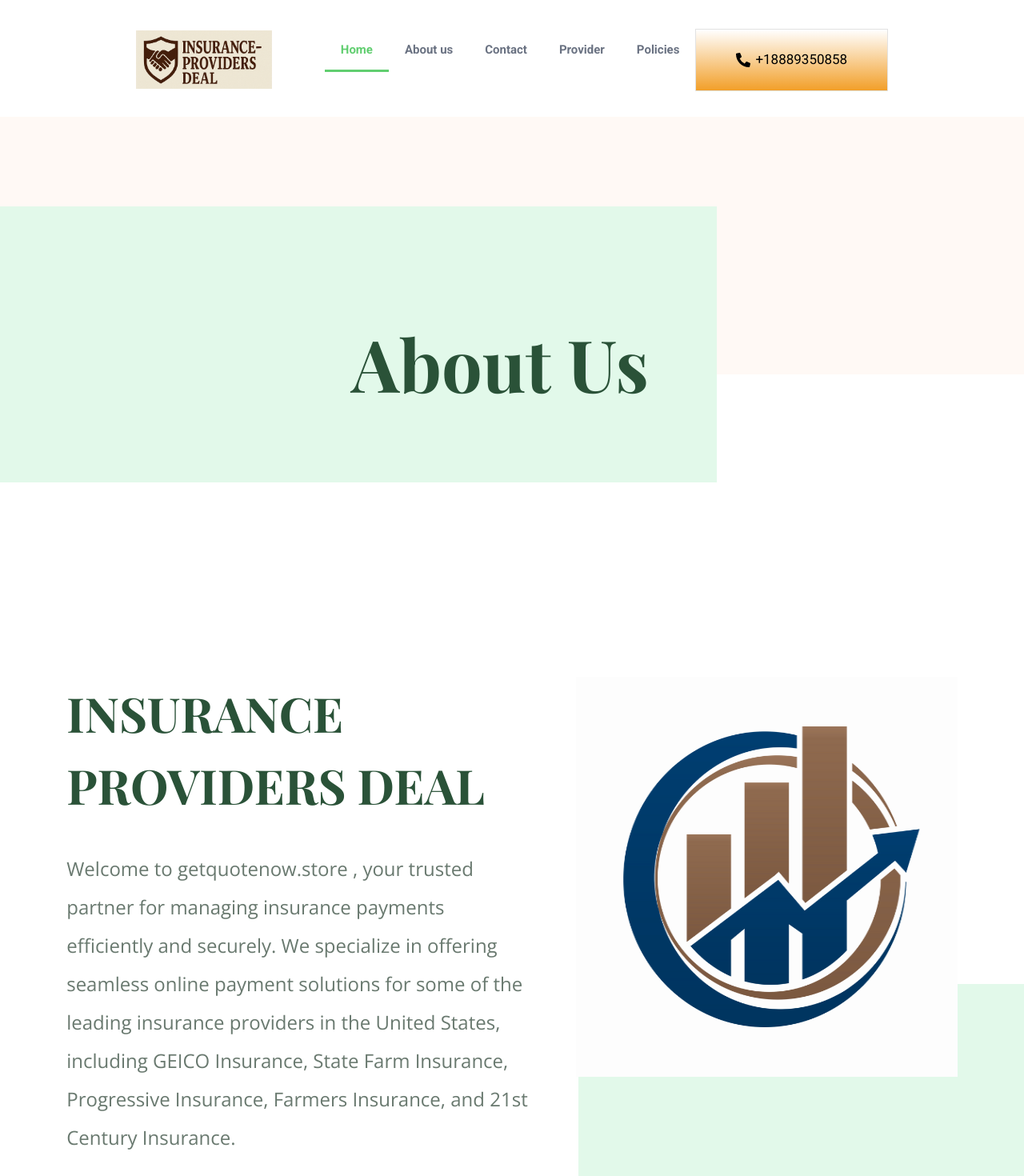
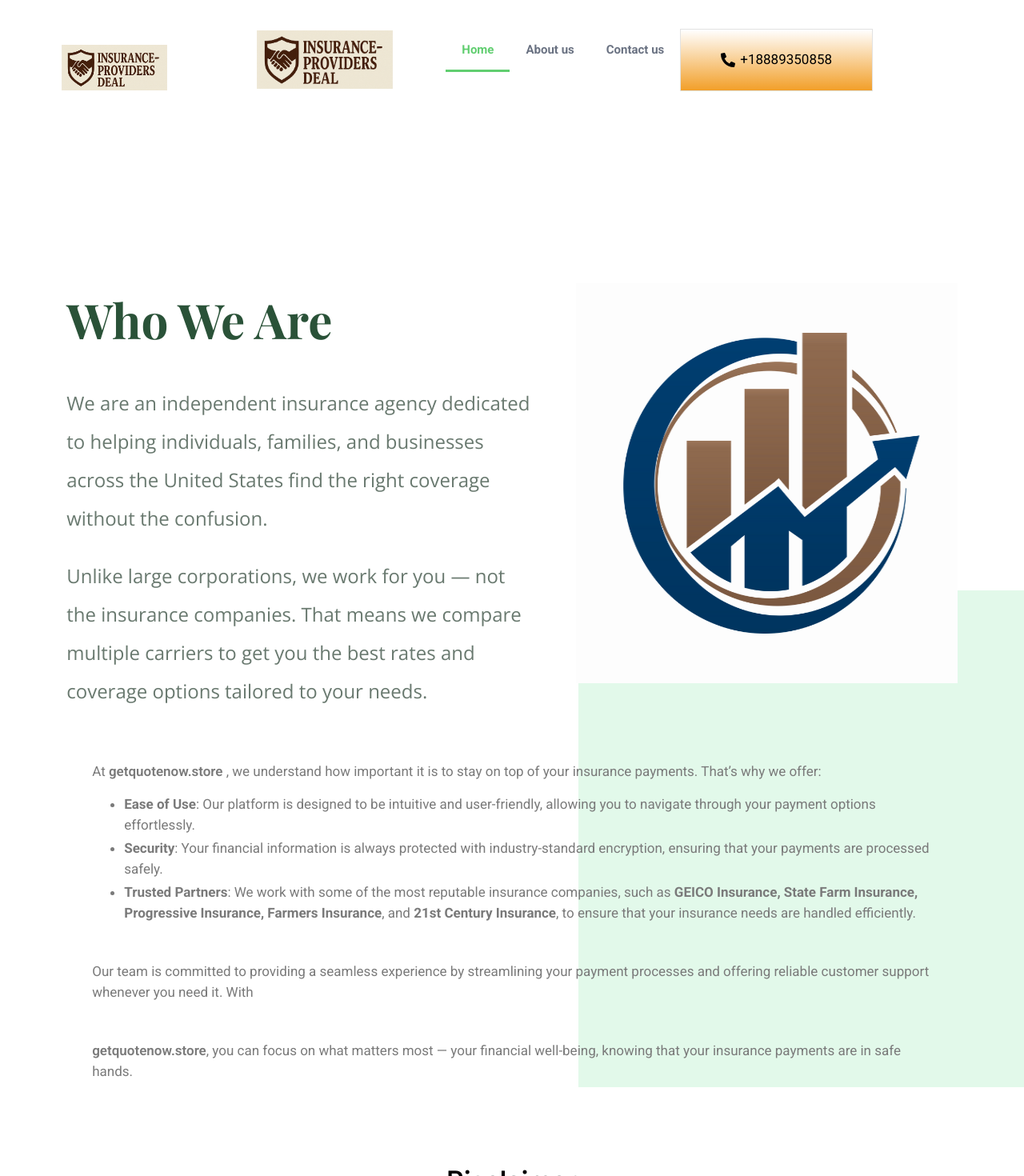
Before and after one commit to ZaidAhmed786/Insurance-Bill-Pay-2, a React (Vite) app: page /about-me in a window 1280 px wide. Shown: the top 1470 px of the page at 80% size. Built offline with nearby package versions, Linux system fonts and the light colour scheme; a web font is replaced by a local one.

Commit message:
update done

```diff
--- a/src/components/Header.jsx
+++ b/src/components/Header.jsx
@@ -14,12 +14,12 @@
 
   return (
     <div className="flex lg:flex-row flex-col lg:w-[88%] w-[98%] mx-auto mt-[4px] md:mt-[17px] mb-[22px] lg:mt-[36px]">
-      <div className="hidden flex items-center mx-auto mt-5 w-[40%]">
+      <div className=" flex items-center mx-auto mt-5 w-[150px]">
         <img src={Logo} alt="Logo" />
       </div>
       <div className="flex items-center justify-center w-[100%] mx-auto lg:mt-0 mt-8 sm:mt-10">
-        <div className="flex md:flex hidden lg:flex-row flex-col lg:w-auto w-[45%] lg:items-start items-center">
-          <div className="w-[100%] lg:w-[170px] lg:mb-0 mb-2 lg:h-[70px] flex lg:justify-start justify-center items-center lg:mr-[66px] md:flex hidden">
+        <div className="flex md:flex  lg:flex-row flex-col lg:w-auto w-[45%] lg:items-start items-center">
+          <div className="w-[100%] lg:w-[170px] lg:mb-0 mb-2 lg:h-[70px] flex justify-start  items-center lg:mr-[66px] ">
             <img src={Logo} alt="Logo" className="lg:flex hidden" />
             {showLinks ? (
               <div
@@ -60,10 +60,10 @@
               href="/contact"
               className="py-[11px] px-[20px] text-[15px] font-[Roboto] lg:text-center text-start font-bold lg:hover:text-[#61CE70] hover:text-[#fff] lg:bg-transparent focus::bg-[#3F444B] hover:border-b-[3px] hover:border-b-[#61CE70] text-gray-500"
             >
-              Contact
+              Contact us
             </a>
          {/* Provider Dropdown */}
-      <div className="relative group lg:hover:block">
+      {/* <div className="relative group lg:hover:block">
         <div
           onClick={() => toggleDropdown("provider")}
           className="py-[11px] px-[20px] text-[15px] font-[Roboto] text-start font-bold lg:hover:text-[#61CE70] hover:text-[#fff] lg:bg-transparent focus:bg-[#3F444B] hover:border-b-[3px] hover:border-b-[#61CE70] text-gray-500 cursor-pointer"
@@ -94,10 +94,10 @@
             </li>
           </ul>
         </div>
-      </div>
+      </div> */}
 
       {/* Policies Dropdown */}
-      <div className="relative group lg:hover:block">
+      {/* <div className="relative group lg:hover:block">
         <div
           onClick={() => toggleDropdown("policies")}
           className="py-[11px] px-[20px] text-[15px] font-[Roboto] text-start font-bold lg:hover:text-[#61CE70] hover:text-[#fff] lg:bg-transparent focus:bg-[#3F444B] hover:border-b-[3px] hover:border-b-[#61CE70] text-gray-500 cursor-pointer"
@@ -136,7 +136,7 @@
             </li>
           </ul>
         </div>
-      </div>
+      </div> */}
 
 
           </div>
--- a/src/pages/AboutUs.jsx
+++ b/src/pages/AboutUs.jsx
@@ -2,8 +2,8 @@
 
 const AboutUs = () => {
   return (
-    <div className="w-[100%] mt-8">
-      <div className="w-[100%] lg:h-[460px] md:h-[400px] h-[350px]">
+    <div className="w-[100%] mt-8 md:mx-0 mx-3">
+      {/* <div className="w-[100%] lg:h-[460px] md:h-[400px] h-[350px]">
         <div className="w-[100%] lg:h-[322px] md:h-[262px] h-[212px] bg-[#FFF9F5] absolute z-[-1]"></div>
         <div
           className="w-[100%] lg:h-[345px] md:h-[285px] h-[235px] relative top-28 flex items-center justify-center"
@@ -19,7 +19,8 @@
             About Us
           </p>
         </div>
-      </div>
+      </div> */}
+
             <div className="w-[100%] md:mb-16">
                     <div className="absolute z-[-1] w-[100%] mt-56 lg:mt-96 md:block hidden">
                       <div className="lg:w-[43.5%] w-[42%] h-[321px] lg:h-[621px] bg-[#e2f9ea] ml-auto"></div>
@@ -30,35 +31,22 @@
                           className="lg:text-[60px] text-[36px] font-bold text-[#2A5238]"
                           style={{ fontFamily: "Playfair Display" }}
                         >
-              INSURANCE PROVIDERS DEAL
+                          Who We Are
                         </p>
                         <p
                           className="lg:text-[24px] text-[16px] font-normal text-[#69796F] lg:mt-9 mt-3 leading-[2em]"
                           style={{ fontFamily: "Open Sans" }}
                         >
-              Welcome to <span>getquotenow.store</span> , your trusted
-              partner for managing insurance payments efficiently and securely.
-              We specialize in offering seamless online payment solutions for
-              some of the leading insurance providers in the United States,
-              including{" "}
-              <span>
-                GEICO Insurance, State Farm Insurance, Progressive Insurance,
-                Farmers Insurance
-              </span>
-              , and <span>21st Century Insurance</span>.
+                          We are an independent insurance agency dedicated to helping individuals, families, and businesses across the United States find the right coverage without the confusion.
                         </p>
                         <p
                           className="lg:text-[24px] text-[16px] font-normal text-[#69796F] mt-6 leading-[2em]"
                           style={{ fontFamily: "Open Sans" }}
                         >
-              Our mission is to simplify the insurance bill payment process,
-              giving you the convenience to pay your bills online quickly and
-              without hassle. Whether you need to pay your auto insurance,
-              homeowners insurance, or any other insurance type, we provide a
-              one-stop platform for all your needs.
+                          Unlike large corporations, we work for you — not the insurance companies. That means we compare multiple carriers to get you the best rates and coverage options tailored to your needs.
                         </p>
                       </div>
-          <div className="md:w-[42.8%] w-[100%] lg:h-[500px] md:h-[360px] h-[480px] md:mt-0 mt-12">
+                      <div className="md:w-[42.8%] w-[70%] lg:h-[500px] md:h-[360px]   md:mt-0 mt-12 md:mx-0 mx-auto">
                         <div className="h-[100%] md:w-auto w-[100%]">
                           <img src={MainImage} alt="" className="w-[100%] h-[100%]" />
                         </div>
--- a/src/pages/ContactUs.jsx
+++ b/src/pages/ContactUs.jsx
@@ -3,8 +3,8 @@
 
 const ContactUs = () => {
   return (
-    <div className="w-[100%] mt-8">
-      <div className="w-[100%] lg:h-[460px] md:h-[400px] h-[350px]">
+    <div className="w-[100%] mt-8 md:mx-0 mx-3">
+      {/* <div className="w-[100%] lg:h-[460px] md:h-[400px] h-[350px]">
         <div className="w-[100%] lg:h-[322px] md:h-[262px] h-[212px] bg-[#FFF9F5] absolute z-[-1]"></div>
         <div
           className="w-[100%] lg:h-[345px] md:h-[285px] h-[235px] relative top-28 flex items-center justify-center"
@@ -20,7 +20,7 @@
             Contact Us
           </p>
         </div>
-      </div>
+      </div> */}
       <div className="lg:w-[87%] w-[98%] mx-auto text-start">
         <div className="w-[100%] flex md:flex-row flex-col justify-between md:mt-44 md:mb-44 mt-28 mb-20 md:gap-0 gap-10">
           <div className="flex md:flex-row flex-col md:items-center items-start w-[48%]">
--- a/src/pages/Home.jsx
+++ b/src/pages/Home.jsx
@@ -212,22 +212,22 @@
       21st CENTURY INSURANCE
     </p>
     <p className="text-[18px] font-[Poppins] text-[#000000]">
-      Reach our billing department to complete your 21st Century Insurance payment today.
+      Contact our team for fast and reliable assistance with your 21st Century Insurance services.
     </p>
     <ul className="list-disc pl-5 text-start w-[92%] flex flex-col gap-[16px] my-[20px]">
       <li className="leading-[25px]">
         <strong className="text-[#000000] text-[19px] font-[Poppins]">
-          Pay your bill and enjoy available discounts
+          Friendly and responsive support
         </strong>
       </li>
       <li className="leading-[25px]">
         <strong className="text-[#000000] text-[19px] font-[Poppins]">
-          No additional cost for phone payments
+          Help with policy questions and updates
         </strong>
       </li>
       <li className="leading-[25px]">
         <strong className="text-[#000000] text-[19px] font-[Poppins]">
-          Quick automated system for easy payments
+          Simple and hassle-free assistance
         </strong>
       </li>
     </ul>
```
Lines whose indentation alone changed are shown as unchanged.
